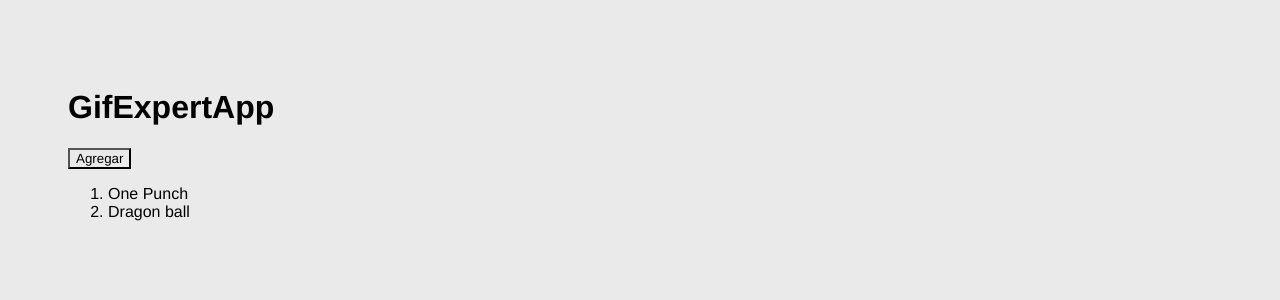
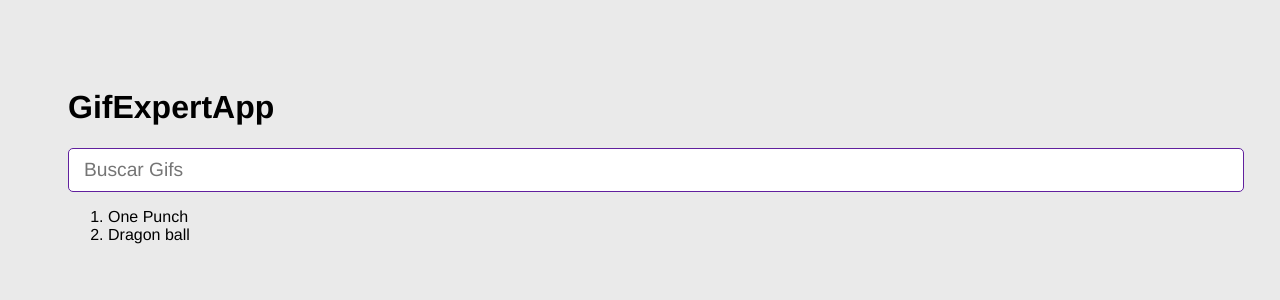
Before and after one commit to LuciaSoria5/GifExpertApp, a React (Vite) app: page / in a window 1280 px wide. Shown: the top 300 px of the page. Built offline with nearby package versions, Linux system fonts and the light colour scheme.

Commit message:
Añadiendo componente AddCategory

```diff
--- a/src/GifExpertApp.jsx
+++ b/src/GifExpertApp.jsx
@@ -1,27 +1,33 @@
-import  { useState } from "react";
+import  { useState } from 'react';
+import { AddCategory } from './components/AddCategory'
 
 export const GiExpertApp = () => {
 
     const [ categories, setCategories ] = useState([ 'One Punch', 'Dragon ball']);
 
-    const onAddCategory = () => {
-        categories.push('Naruto')
-        setCategories();
-    }
+    const onAddCategory = (onNewCategory) => {
+        // push no sirve porque muta el objeto --> hay que crear un nuevo objeto, no cambiarlo
+        setCategories( [onNewCategory, ...categories] );
+        // setCategories( cat => [...categories, 'Naruto'] ); --> otra forma
+    };
 
     return (
         <>
             {/* Titulo */}
             <h1>GifExpertApp</h1>
 
-            <button onClick={ onAddCategory }>Agregar</button>
-
             {/* Input */}
+            <AddCategory
+             // propiedades:
+                //setCategories={ setCategories }
+                onNewCategory={ onAddCategory }
+            />
 
             {/* Listado de gif */}
+            {/*<button onClick={ onAddCategory }>Agregar</button>*/}
             <ol> {/* Order List */}
                 { categories.map( category => {
-                    {console.log(categories)}
+                    {/* console.log(categories) */}
                     return <li key={ category }>{ category }</li>
                 }) }
             </ol>
--- /dev/null
+++ b/src/components/AddCategory.jsx
@@ -0,0 +1,33 @@
+import { useState } from 'react';
+
+
+export const AddCategory = ( { onNewCategory } ) => { //onNewCategory es una funcion. La invocamos cuando el usuario presiona enter
+    const [inputValue, setInputValue] = useState('');
+
+    const onInputChange = ({ target }) => {
+        console.log(inputValue)
+        setInputValue(target.value); // lo que escribe el usuario
+        console.log(inputValue)
+    };
+
+    const onSubmit = (event) => {
+        event.preventDefault(); // para que no recargue cuando enviamos el form
+        if (inputValue.trim().length <= 1) return; // evitar inputs vacios
+        //setCategories( categories => [inputValue, ...categories] ); --> esto es si le pasas el setCategories como prop
+
+        setInputValue(''); // limpiamos el input value --> se ejecuta al final, porque es un set
+        onNewCategory( inputValue.trim() );
+    };
+
+    return (
+        <form onSubmit={ onSubmit }>
+            <input
+            type="text"
+            placeholder="Buscar Gifs"
+            value={ inputValue }
+            onChange={ onInputChange /* para capturar los cambios en el text box*/}
+
+            />
+        </form>
+    )
+}
```
